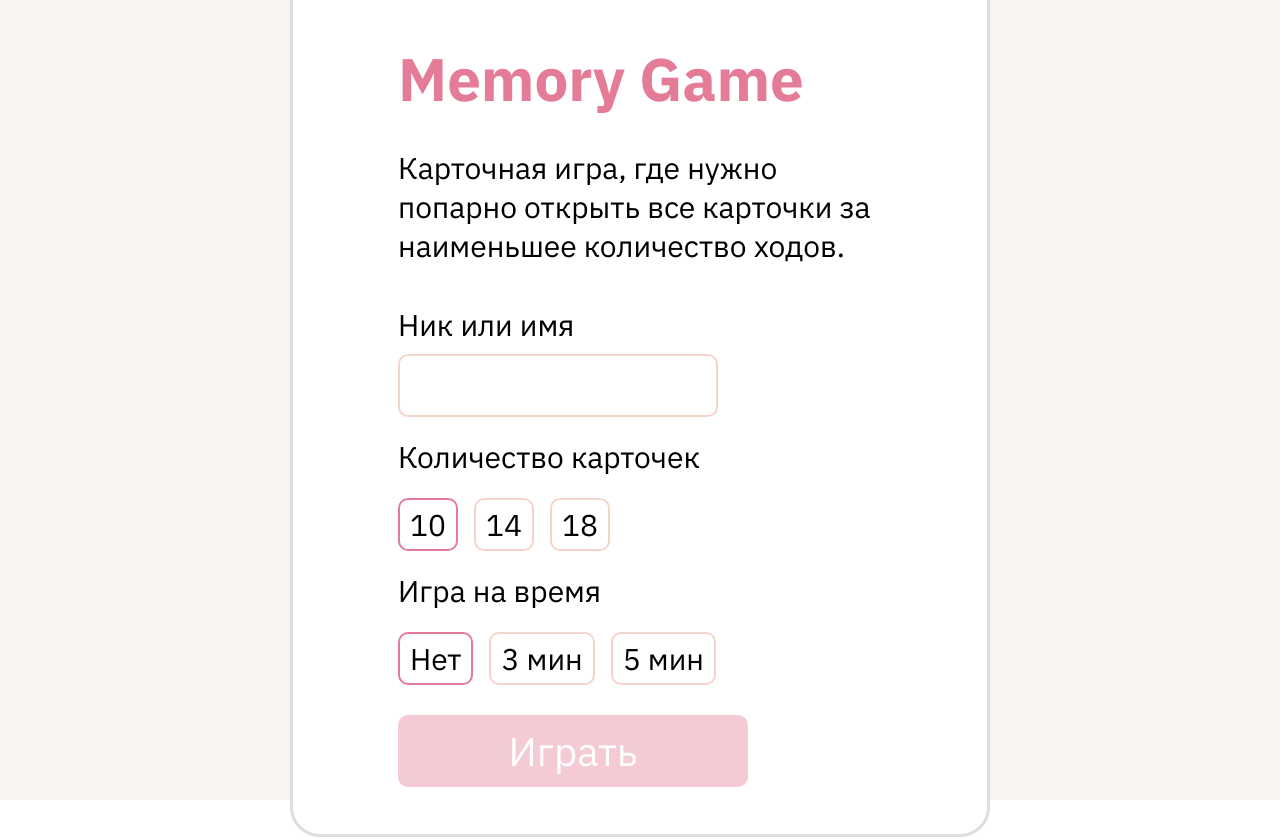
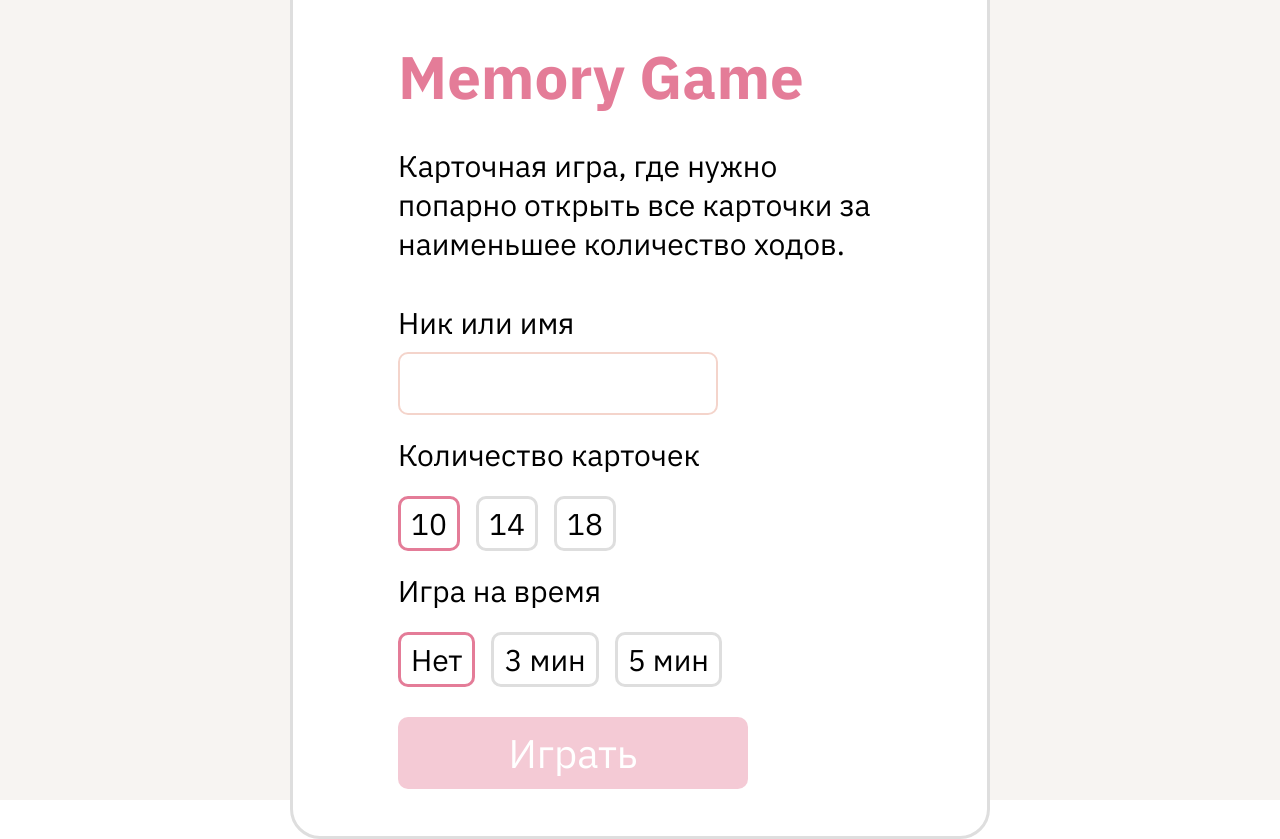
Before and after one commit to Andrenord282/hackathon-team-16-client, a React (Create React App) app: page / in a window 1280 px wide. Built offline with nearby package versions, Linux system fonts and the light colour scheme.

Commit message:
правки стили

```diff
--- a/src/widgets/GameEntry/GameEntry.scss
+++ b/src/widgets/GameEntry/GameEntry.scss
@@ -100,12 +100,12 @@
     line-height: normal;
     padding: 5px 10px;
     border-radius: 10px;
-    border: 2px solid #f4d4cb;
+    border: 3px solid #DEDEDE;
     background: #fff;
 }
 
 .game-entry__setting-label-btn.active {
-    border: 2px solid #e47c98;
+    border: 3px solid #e47c98;
 }
 
 .game-entry__setting-input-btn {
```
